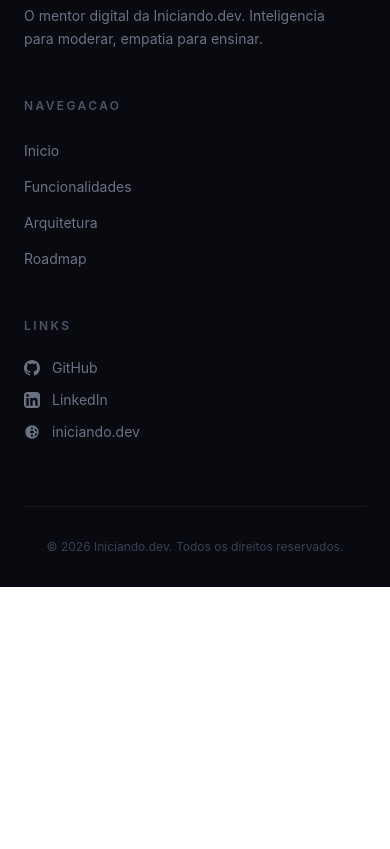
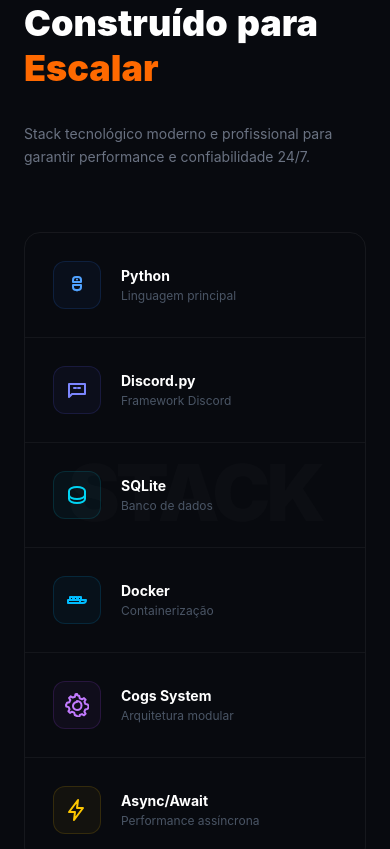
Before and after one commit to jefersonbraine/Inito-Landing-page, an Angular app: page / in a window 390 px wide. Shown: the part 7360-8209 px from the top of the page. Before the commit the page ends 7947 px from the top, so only its background shows below. Built offline with nearby package versions, Linux system fonts and the light colour scheme.

Commit message:
feat: implementa seção de arquitetura

```diff
--- a/src/app/features/landing/landing.html
+++ b/src/app/features/landing/landing.html
@@ -3,6 +3,7 @@
   <app-bento-grid></app-bento-grid>
   <app-live-terminal></app-live-terminal>
   <app-features></app-features>
+  <app-architecture></app-architecture>
 </main>
 
 <app-footer></app-footer>
--- a/src/app/features/landing/landing.ts
+++ b/src/app/features/landing/landing.ts
@@ -4,10 +4,11 @@
 import { BentoGrid } from './sections/bento-grid/bento-grid';
 import { Features } from './sections/features/features';
 import { LiveTerminal } from './sections/live-terminal/live-terminal';
+import { Architecture } from './sections/architecture/architecture';
 
 @Component({
   selector: 'app-landing',
-  imports: [HeroSection, Footer, BentoGrid, Features, LiveTerminal],
+  imports: [HeroSection, Footer, BentoGrid, Features, LiveTerminal, Architecture],
   templateUrl: './landing.html',
   styleUrl: './landing.css',
 })
--- /dev/null
+++ b/src/app/features/landing/sections/architecture/architecture.css
@@ -0,0 +1,69 @@
+:host {
+  display: block;
+}
+
+[data-reveal] {
+  opacity: 0;
+  transition:
+    opacity 0.7s ease,
+    transform 0.7s ease;
+  transition-delay: var(--reveal-delay, 0ms);
+  will-change: opacity, transform;
+}
+
+.arch-reveal-left {
+  transform: translateX(-24px);
+}
+
+.arch-reveal-right {
+  transform: translateX(24px);
+}
+
+.arch-reveal-up,
+.arch-reveal-up[data-reveal] {
+  transform: translateY(24px);
+}
+
+[data-reveal].is-visible {
+  opacity: 1;
+  transform: translate(0, 0);
+}
+
+.arch-reveal-words .word {
+  display: inline-block;
+  margin-right: 0.25em;
+  opacity: 0.12;
+  transform: translateY(12px);
+}
+
+.arch-reveal-words .word:last-child {
+  margin-right: 0;
+}
+
+.arch-reveal-words.is-visible .word {
+  animation: arch-word-reveal 0.55s ease forwards;
+  animation-delay: calc(var(--word-index, 0) * 85ms);
+}
+
+@keyframes arch-word-reveal {
+  from {
+    opacity: 0.12;
+    transform: translateY(12px);
+  }
+
+  to {
+    opacity: 1;
+    transform: translateY(0);
+  }
+}
+
+@media (prefers-reduced-motion: reduce) {
+  [data-reveal],
+  .arch-reveal-words .word,
+  .arch-reveal-words.is-visible .word {
+    transition: none;
+    animation: none;
+    opacity: 1;
+    transform: none;
+  }
+}
--- /dev/null
+++ b/src/app/features/landing/sections/architecture/architecture.html
@@ -0,0 +1,95 @@
+<section
+  id="architecture"
+  class="bg-[#080a0f] border-t border-white/[0.05] py-20 lg:py-28 px-6 lg:px-8 relative overflow-hidden"
+>
+  <div
+    class="absolute inset-0 flex items-center justify-center pointer-events-none select-none overflow-hidden"
+  >
+    <span
+      class="text-[20vw] font-black text-white/[0.02] leading-none tracking-tighter whitespace-nowrap"
+    >
+      STACK
+    </span>
+  </div>
+
+  <div class="max-w-7xl mx-auto relative z-10">
+    <div class="flex flex-col lg:flex-row lg:items-end justify-between gap-8 mb-16">
+      <div class="arch-reveal-left" data-reveal>
+        <p class="text-xs font-semibold tracking-[0.3em] uppercase text-gray-600 mb-4">
+          ARQUITETURA
+        </p>
+        <h2
+          class="text-4xl sm:text-5xl lg:text-6xl font-black text-white leading-tight arch-reveal-words"
+          data-reveal
+        >
+          <span class="word" style="--word-index: 0">Construído</span>
+          <span class="word" style="--word-index: 1">para</span>
+          <br />
+          <span class="word text-orange-500" style="--word-index: 2">Escalar</span>
+        </h2>
+      </div>
+
+      <div class="arch-reveal-right" data-reveal>
+        <p class="text-gray-500 text-sm max-w-xs leading-relaxed lg:text-right">
+          Stack tecnológico moderno e profissional para garantir performance e confiabilidade 24/7.
+        </p>
+      </div>
+    </div>
+
+    <div class="border border-white/[0.06] rounded-2xl overflow-hidden">
+      <div class="grid grid-cols-1 sm:grid-cols-2 lg:grid-cols-3">
+        @for (tech of techStack; track tech.name; let index = $index) {
+          <div
+            [attr.class]="techItemClass(index)"
+            data-reveal
+            [style.--reveal-delay]="index * 80 + 'ms'"
+          >
+            <div [attr.class]="iconWrapClass(tech)">
+              <svg
+                [attr.class]="iconClass(tech)"
+                viewBox="0 0 24 24"
+                fill="none"
+                xmlns="http://www.w3.org/2000/svg"
+                aria-hidden="true"
+              >
+                @for (segment of iconPaths[tech.key]; track $index) {
+                  <path
+                    [attr.d]="segment"
+                    stroke="currentColor"
+                    stroke-width="2"
+                    stroke-linecap="round"
+                    stroke-linejoin="round"
+                  />
+                }
+              </svg>
+            </div>
+
+            <div>
+              <p class="text-white font-bold text-sm">{{ tech.name }}</p>
+              <p class="text-gray-600 text-xs mt-0.5">{{ tech.description }}</p>
+            </div>
+          </div>
+        }
+      </div>
+    </div>
+
+    <div class="arch-reveal-up" data-reveal>
+      <div
+        class="mt-8 flex flex-col sm:flex-row items-center justify-between gap-4 py-6 border-t border-white/[0.05]"
+      >
+        <p class="text-gray-600 text-sm">
+          <span class="text-white font-semibold">100% Open Source</span>
+          - contribuições são bem-vindas
+        </p>
+        <a
+          href="https://github.com/jefersonbraine/Inito-Landing-page"
+          target="_blank"
+          rel="noopener noreferrer"
+          class="text-xs font-semibold tracking-wider uppercase text-orange-500 hover:text-orange-400 transition-colors"
+        >
+          Ver no GitHub ->
+        </a>
+      </div>
+    </div>
+  </div>
+</section>
--- /dev/null
+++ b/src/app/features/landing/sections/architecture/architecture.ts
@@ -0,0 +1,148 @@
+import {
+  AfterViewInit,
+  ChangeDetectionStrategy,
+  Component,
+  ElementRef,
+  OnDestroy,
+  inject,
+} from '@angular/core';
+
+type TechKey = 'python' | 'discord.py' | 'SQLite' | 'docker' | 'cogs' | 'async';
+
+interface TechItem {
+  key: TechKey;
+  name: string;
+  description: string;
+  accent: string;
+  bg: string;
+  border: string;
+}
+
+@Component({
+  selector: 'app-architecture',
+  imports: [],
+  templateUrl: './architecture.html',
+  styleUrl: './architecture.css',
+  changeDetection: ChangeDetectionStrategy.OnPush,
+})
+export class Architecture implements AfterViewInit, OnDestroy {
+  private readonly host = inject(ElementRef) as ElementRef<HTMLElement>;
+  private observer: IntersectionObserver | null = null;
+
+  readonly techStack: TechItem[] = [
+    {
+      key: 'python',
+      name: 'Python',
+      description: 'Linguagem principal',
+      accent: 'text-blue-400',
+      bg: 'bg-blue-500/5',
+      border: 'border-blue-500/15',
+    },
+    {
+      key: 'discord.py',
+      name: 'Discord.py',
+      description: 'Framework Discord',
+      accent: 'text-indigo-400',
+      bg: 'bg-indigo-500/5',
+      border: 'border-indigo-500/15',
+    },
+    {
+      key: 'SQLite',
+      name: 'SQLite',
+      description: 'Banco de dados',
+      accent: 'text-cyan-400',
+      bg: 'bg-cyan-500/5',
+      border: 'border-cyan-500/15',
+    },
+    {
+      key: 'docker',
+      name: 'Docker',
+      description: 'Containerização',
+      accent: 'text-sky-400',
+      bg: 'bg-sky-500/5',
+      border: 'border-sky-500/15',
+    },
+    {
+      key: 'cogs',
+      name: 'Cogs System',
+      description: 'Arquitetura modular',
+      accent: 'text-purple-400',
+      bg: 'bg-purple-500/5',
+      border: 'border-purple-500/15',
+    },
+    {
+      key: 'async',
+      name: 'Async/Await',
+      description: 'Performance assíncrona',
+      accent: 'text-yellow-400',
+      bg: 'bg-yellow-500/5',
+      border: 'border-yellow-500/15',
+    },
+  ];
+
+  readonly iconPaths: Record<TechKey, string[]> = {
+    python: [
+      'M8 7a3 3 0 0 1 3-3h2a3 3 0 0 1 3 3v2H8V7Zm8 7a3 3 0 0 1-3 3h-2a3 3 0 0 1-3-3v-2h8v2Z',
+      'M12 6.5h.01M12 17.5h.01',
+    ],
+    'discord.py': ['M4 6h16v10H7l-3 3V6Z', 'M9 10h2m2 0h2'],
+    SQLite: [
+      'M12 4c-4.4 0-8 1.8-8 4v8c0 2.2 3.6 4 8 4s8-1.8 8-4V8c0-2.2-3.6-4-8-4Z',
+      'M4 12c0 2.2 3.6 4 8 4s8-1.8 8-4',
+    ],
+    docker: ['M3 12h12v3H3v-3Zm2-3h3v3H5V9Zm4 0h3v3H9V9Zm4 0h3v3h-3V9Zm4 3h4a3 3 0 0 1-3 3h-2'],
+    cogs: [
+      'm12 2 2.2 1 .6 2.4 2.2.9 2-1.2 1.6 1.6-1.2 2 .9 2.2 2.4.6 1 2.2-1 2.2-2.4.6-.9 2.2 1.2 2-1.6 1.6-2-1.2-2.2.9-.6 2.4L12 23l-2.2-1-.6-2.4-2.2-.9-2 1.2-1.6-1.6 1.2-2-.9-2.2-2.4-.6L1 12l1-2.2 2.4-.6.9-2.2-1.2-2L5.7 3.4l2 1.2 2.2-.9.6-2.4L12 1Zm0 7a4 4 0 1 0 .001 8.001A4 4 0 0 0 12 8Z',
+    ],
+    async: ['M13 2 4 14h6l-1 8 9-12h-6l1-8Z'],
+  };
+
+  ngAfterViewInit(): void {
+    const animated = this.host.nativeElement.querySelectorAll('[data-reveal]');
+
+    this.observer = new IntersectionObserver(
+      (entries) => {
+        for (const entry of entries) {
+          if (entry.isIntersecting) {
+            entry.target.classList.add('is-visible');
+            this.observer?.unobserve(entry.target);
+          }
+        }
+      },
+      {
+        threshold: 0.18,
+        rootMargin: '0px 0px -10% 0px',
+      },
+    );
+
+    animated.forEach((element: Element) => this.observer?.observe(element));
+  }
+
+  ngOnDestroy(): void {
+    this.observer?.disconnect();
+    this.observer = null;
+  }
+
+  techItemClass(index: number): string {
+    return (
+      'group flex items-center gap-5 p-7 border-white/[0.05] hover:bg-white/[0.02] transition-colors duration-200 arch-reveal-up ' +
+      (index % 3 !== 2 ? 'lg:border-r ' : '') +
+      (index < 3 ? 'border-b ' : '') +
+      'border-b last:border-b-0'
+    );
+  }
+
+  iconWrapClass(tech: TechItem): string {
+    return (
+      'w-12 h-12 rounded-xl ' +
+      tech.bg +
+      ' border ' +
+      tech.border +
+      ' flex items-center justify-center flex-shrink-0 group-hover:scale-105 transition-transform'
+    );
+  }
+
+  iconClass(tech: TechItem): string {
+    return `w-6 h-6 ${tech.accent}`;
+  }
+}
```
Also changed, not shown: 1 other file (tests, documents, lock files or other folders).
